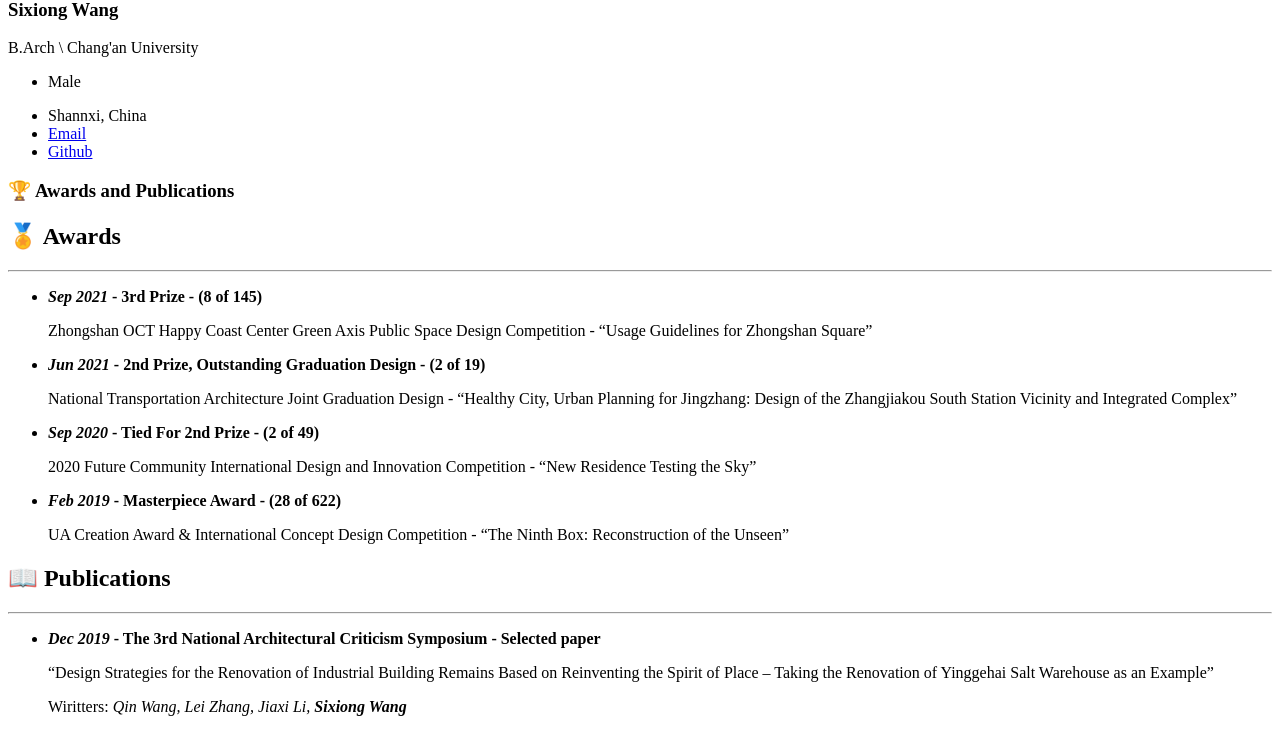
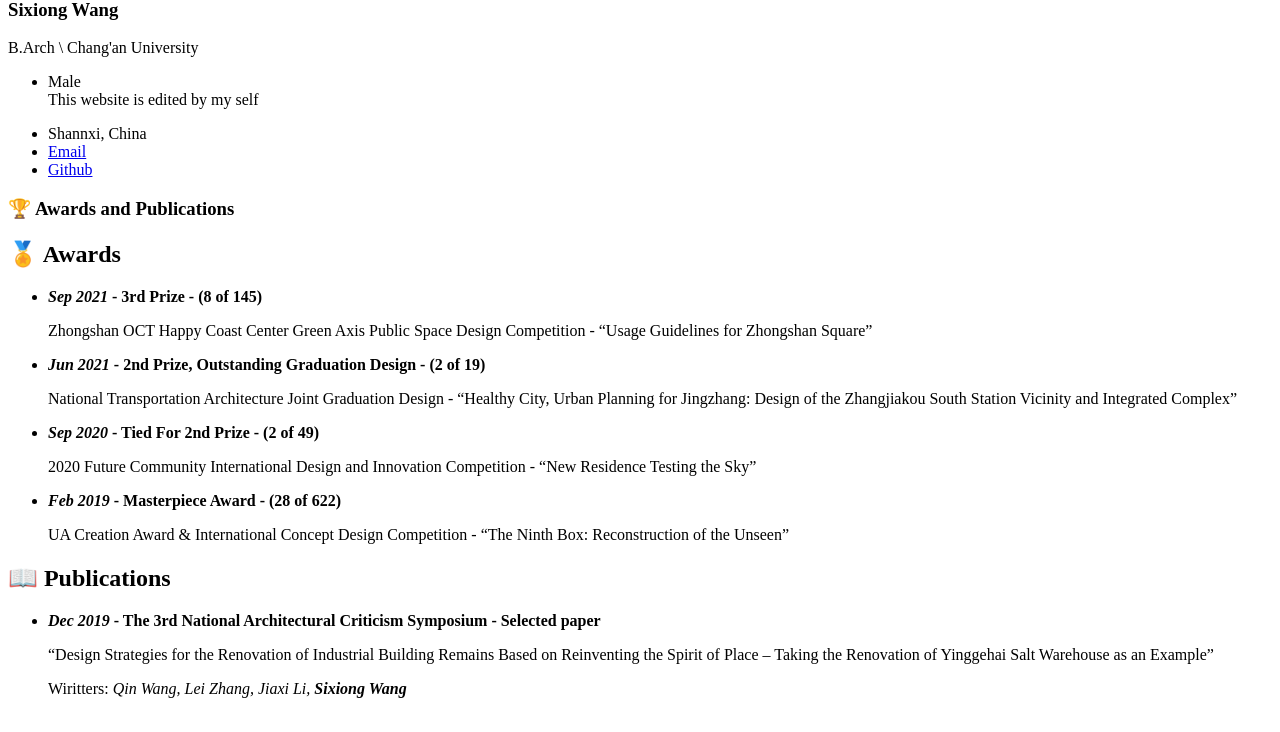
Before and after one commit to sixiong-wang/academic-page, a Jekyll site: the page built from _pages/includes/honers.md, in a window 1280 px wide. Shown: the part 508-1240 px from the top of the page. Built offline with Jekyll 4.4.1, drawn with Linux system fonts in a browser that asks for light colours; our own code applies the rules of GitHub Pages for plain Markdown files; comment, search, counter and statistics services are not loaded.

Commit message:
更改honers和_config.yml，测试<br>

```diff
--- a/_config.yml
+++ b/_config.yml
@@ -6,8 +6,8 @@
 # `jekyll serve`. If you change this file, please restart the server process.
 
 # Site Settings
-title                    : "Sixiong Wang - Homepage"
-description              : "Male"
+title                    : "Sixiong Wang - Academic Page"
+description              : "Male<br> This website is edited by my self"
 repository               : "https://github.com/sixiong-wang?tab=repositories"
 
 # SEO Related
--- a/_pages/includes/honers.md
+++ b/_pages/includes/honers.md
@@ -1,7 +1,7 @@
 # 🏆 Awards and Publications
 
 ## 🏅 **Awards**
----
+
 - ***Sep 2021* - 3rd Prize - (8 of 145)**
 
    Zhongshan OCT Happy Coast Center Green Axis Public Space Design Competition - "Usage Guidelines for Zhongshan Square"
@@ -27,7 +27,7 @@
 
 
 ## 📖 **Publications**
----
+
 - ***Dec 2019* - The 3rd National Architectural Criticism Symposium - Selected paper**
 
    "Design Strategies for the Renovation of Industrial Building Remains Based on Reinventing the Spirit of Place -- Taking the Renovation of Yinggehai Salt Warehouse as an Example"
```
